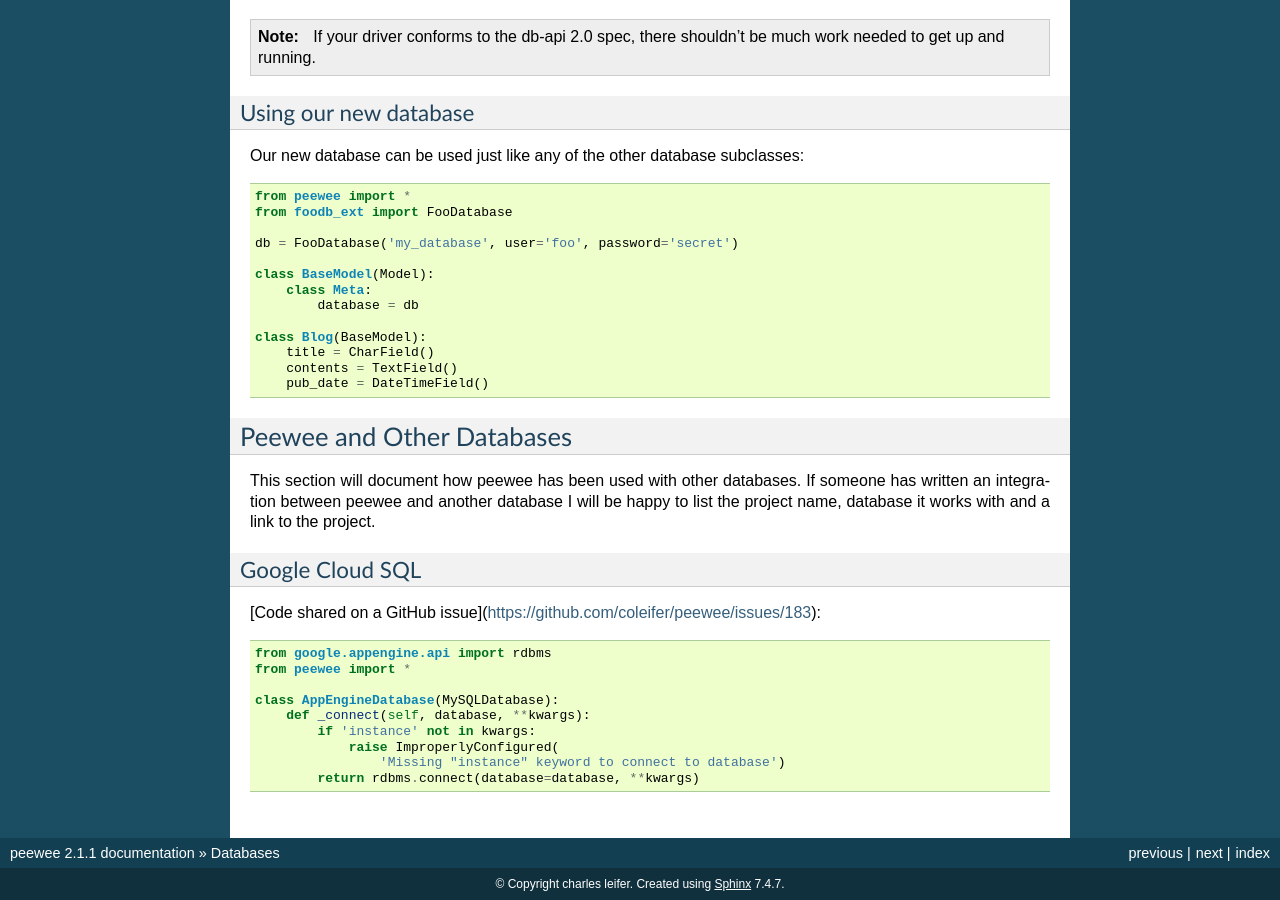
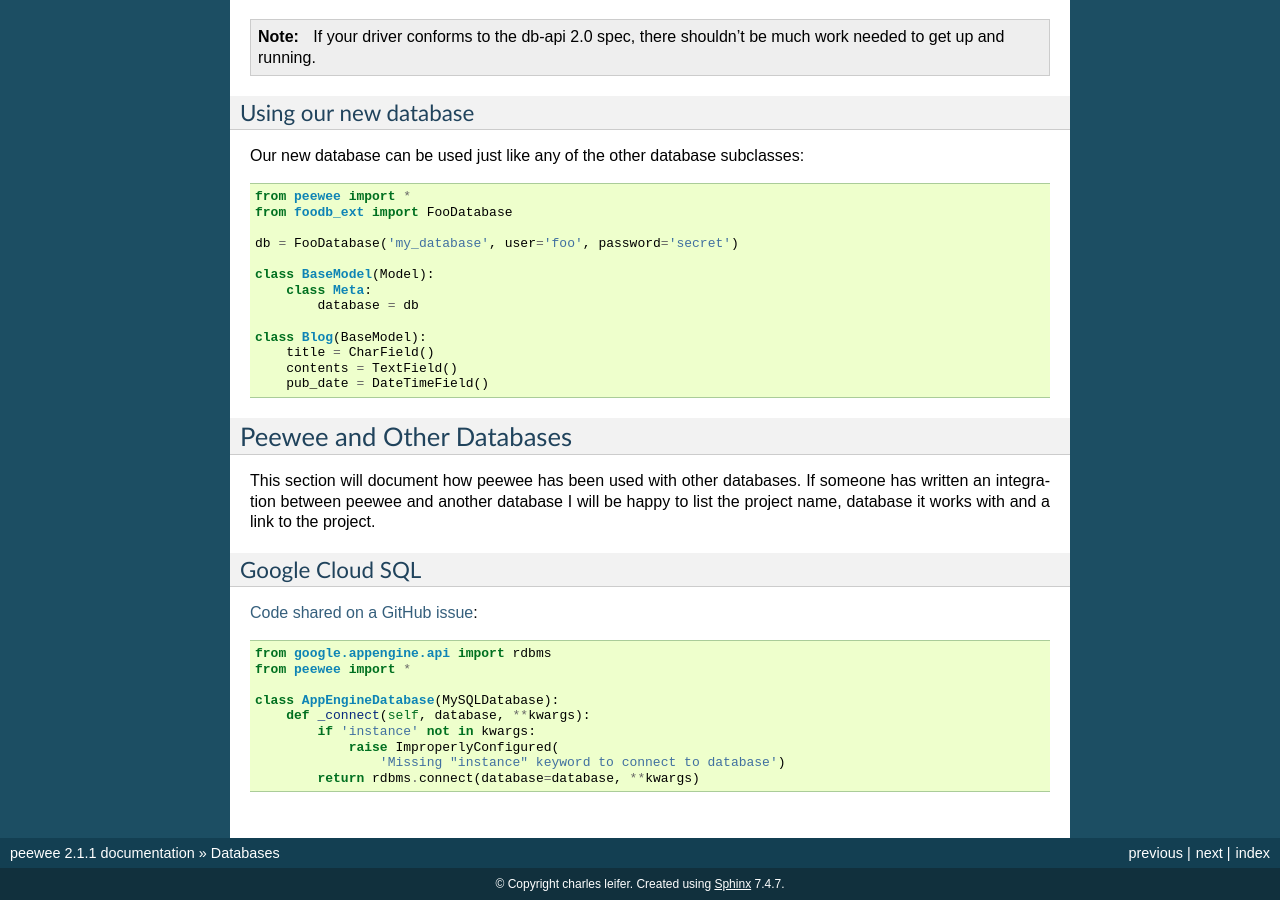
Before and after one commit to coleifer/peewee, a Sphinx documentation site: the page built from docs/peewee/database.rst, in a window 1280 px wide and 900 px high, scrolled down 1624 px. Built offline with Sphinx 7.4.7, drawn with Linux system fonts in a browser that asks for light colours.

Commit message:
Too much markdown lately

```diff
--- a/docs/peewee/database.rst
+++ b/docs/peewee/database.rst
@@ -138,7 +138,7 @@ project.
 Google Cloud SQL
 ^^^^^^^^^^^^^^^^
 
-[Code shared on a GitHub issue](https://github.com/coleifer/peewee/issues/183):
+`Code shared on a GitHub issue <https://github.com/coleifer/peewee/issues/183>`_:
 
 .. code-block:: python
 
```
